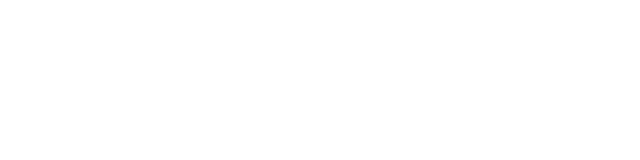
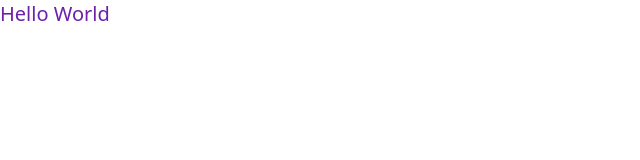
Before and after one commit to Pedro-Augusto-Barbosa-Aparecido/desafio-vaga-redes, a React (Vite) app in the folder frontend/: page / in a window 1280 px wide. Shown: the top 160 px of the page, without its empty margins (0-640 px from the left). Built offline with nearby package versions, Linux system fonts and the light colour scheme.

Commit message:
chore 🔧 configure react router dom

```diff
--- a/frontend/index.html
+++ b/frontend/index.html
@@ -4,7 +4,7 @@
     <meta charset="UTF-8" />
     <link rel="icon" type="image/svg+xml" href="/vite.svg" />
     <meta name="viewport" content="width=device-width, initial-scale=1.0" />
-    <title>Vite + React + TS</title>
+    <title>Challenge 4G Network</title>
   </head>
   <body>
     <div id="root"></div>
--- a/frontend/src/App.tsx
+++ b/frontend/src/App.tsx
@@ -1,3 +1,10 @@
+import { BrowserRouter } from "react-router-dom";
+import { Router } from "./Router";
+
 export function App() {
-  return <></>;
+  return (
+    <BrowserRouter>
+      <Router />
+    </BrowserRouter>
+  );
 }
--- /dev/null
+++ b/frontend/src/Router.tsx
@@ -0,0 +1,10 @@
+import { Route, Routes } from "react-router-dom";
+import { Home } from "./pages/home";
+
+export function Router() {
+  return (
+    <Routes>
+      <Route path="/" element={<Home />} />
+    </Routes>
+  );
+}
--- a/frontend/src/main.tsx
+++ b/frontend/src/main.tsx
@@ -1,6 +1,8 @@
 import React from "react";
 import ReactDOM from "react-dom/client";
 import { App } from "./App";
+
+import "./styles/global.css";
 
 ReactDOM.createRoot(document.getElementById("root") as HTMLElement).render(
   <React.StrictMode>
--- /dev/null
+++ b/frontend/src/pages/home/index.tsx
@@ -0,0 +1,3 @@
+export function Home() {
+  return <h1 className="text-purple-800 text-xl">Hello World</h1>;
+}
--- a/frontend/tailwind.config.cjs
+++ b/frontend/tailwind.config.cjs
@@ -1,8 +1,8 @@
 /** @type {import('tailwindcss').Config} */
 module.exports = {
-  content: [],
+  content: ["src/**/*.tsx"],
   theme: {
     extend: {},
   },
   plugins: [],
-}
+};
```
